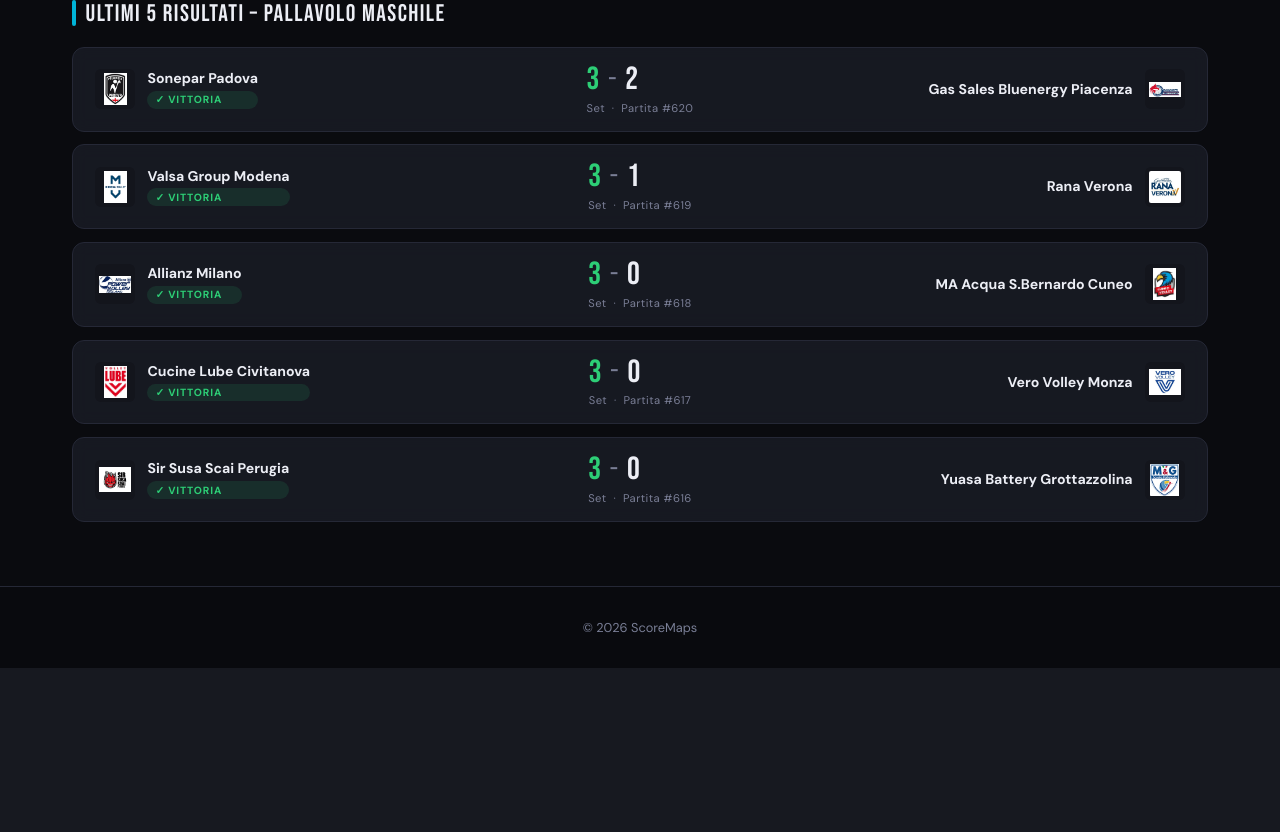
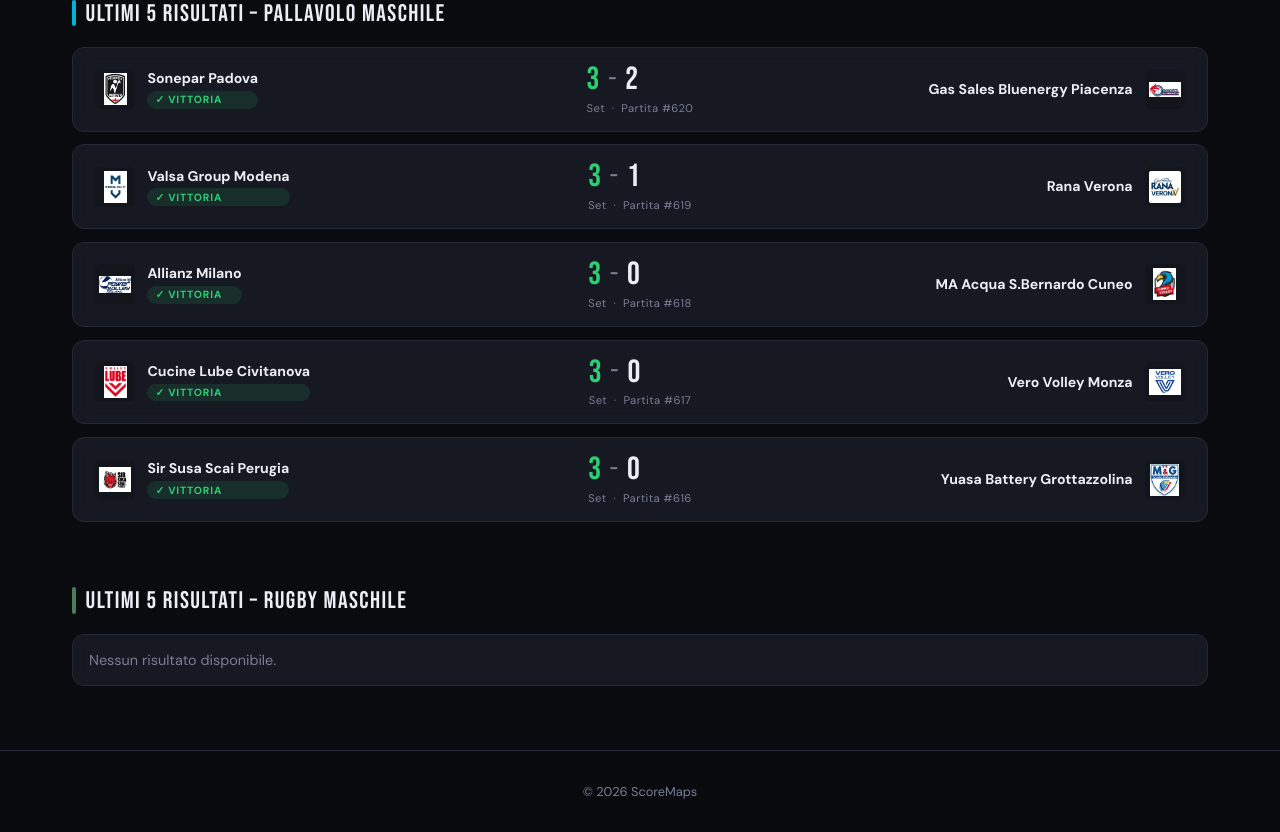
Before and after one commit to Pietro-Pessini-Giorgio/ScoreMaps, a PHP site: page /ScoreMaps/homepage.php in a window 1280 px wide. Shown: the part 2284-3116 px from the top of the page. Before the commit the page ends 2952 px from the top, so only its background shows below. Run offline with PHP 8.4, Linux system fonts and the light colour scheme; data comes from the database, SQL or seed files in the repository.

Commit message:
add rugby fix: homepage.php and style.css

```diff
--- a/homepage.php
+++ b/homepage.php
@@ -68,18 +68,21 @@ $ultimi_basket    = getUltimi($conn, 1, 5);
 $ultimi_volley    = getUltimi($conn, 2, 5);
 $ultimi_basket_f  = getUltimi($conn, 3, 5);
 $ultimi_volley_m  = getUltimi($conn, 4, 5);
+$ultimi_rugby     = getUltimi($conn, 5, 5);
 
 // Sport selezionato: ultime 10 partite
 $ultimi10_basket   = getUltimi($conn, 1, 10);
 $ultimi10_volley   = getUltimi($conn, 2, 10);
 $ultimi10_basket_f = getUltimi($conn, 3, 10);
 $ultimi10_volley_m = getUltimi($conn, 4, 10);
+$ultimi10_rugby    = getUltimi($conn, 5, 10);
 
 // Classifiche
 $classifica_basket   = getClassifica($conn, 1);
 $classifica_volley   = getClassifica($conn, 2);
 $classifica_basket_f = getClassifica($conn, 3);
 $classifica_volley_m = getClassifica($conn, 4);
+$classifica_rugby    = getClassifica($conn, 5);
 
 // Statistiche generali
 $totPartite = $conn->query("SELECT COUNT(*) AS tot FROM risultato")->fetch_assoc()['tot'] ?? 0;
@@ -91,7 +94,7 @@ function renderRisultati($ultimi, $sport) {
         $win1 = ($m['vincitore_nome'] === $m['nome1']);
         $win2 = ($m['vincitore_nome'] === $m['nome2']);
 
-        $placeholder = ($sport === 'volley' || $sport === 'volleym') ? '🏐' : '🏀';
+        $placeholder = ($sport === 'volley' || $sport === 'volleym') ? '🏐' : ($sport === 'rugby' ? '🏉' : '🏀');
         $label = ($sport === 'volley' || $sport === 'volleym') ? "Set &nbsp;·&nbsp; Partita #{$m['id']}" : "Partita #{$m['id']}";
 ?>
         <div class="match-card <?= htmlspecialchars($sport) ?>" style="animation-delay: <?= $i * .06 ?>s">
@@ -154,7 +157,7 @@ function renderRisultati($ultimi, $sport) {
 // Helper: classifica
 function renderClassifica($classifica, $sport) {
     $maxVic = $classifica[0]['vittorie'] ?? 1;
-    $placeholder = ($sport === 'volley' || $sport === 'volleym') ? '🏐' : '🏀';
+    $placeholder = ($sport === 'volley' || $sport === 'volleym') ? '🏐' : ($sport === 'rugby' ? '🏉' : '🏀');
 
     foreach ($classifica as $pos => $sq):
         $vittorie = (int)$sq['vittorie'];
@@ -236,6 +239,7 @@ function renderClassifica($classifica, $sport) {
                 <option value="basketf">🏀 Basket Femminile</option>
                 <option value="volley">🏐 Pallavolo Femminile</option>
                 <option value="volleym">🏐 Pallavolo Maschile</option>
+                <option value="rugby">🏉 Rugby Maschile</option>
             </select>
 
             <?php if (isset($_SESSION["nome"]) && isset($_SESSION["cognome"])): ?>
@@ -320,6 +324,18 @@ function renderClassifica($classifica, $sport) {
 
                 <div class="risultati">
                     <?php renderRisultati($ultimi_volley_m, 'volleym'); ?>
+                </div>
+            </div>
+        </div>
+    </section>
+
+    <section class="sport-section-home">
+        <div class="main no-sidebar">
+            <div>
+                <div class="section-title rugby">Ultimi 5 Risultati – Rugby Maschile</div>
+
+                <div class="risultati">
+                    <?php renderRisultati($ultimi_rugby, 'rugby'); ?>
                 </div>
             </div>
         </div>
@@ -426,6 +442,30 @@ function renderClassifica($classifica, $sport) {
         </div>
     </section>
 
+    <section class="sport-section-detail" id="section-rugby">
+        <div class="main">
+            <div>
+                <div class="section-title rugby">Ultime 10 Partite – Rugby Maschile</div>
+
+                <div class="risultati">
+                    <?php renderRisultati($ultimi10_rugby, 'rugby'); ?>
+                </div>
+            </div>
+
+            <aside class="sidebar">
+                <div class="section-title rugby">Classifica Rugby Maschile</div>
+
+                <div class="rank-card">
+                    <div class="rank-header">
+                        <div class="section-title rugby small-title">Per vittorie</div>
+                    </div>
+
+                    <?php renderClassifica($classifica_rugby, 'rugby'); ?>
+                </div>
+            </aside>
+        </div>
+    </section>
+
 </div>
 
 <footer>
--- a/style.css
+++ b/style.css
@@ -892,3 +892,45 @@ nav {
 #section-volleym .rank-pos.top1 {
     color: var(--accent-vm);
 }
+
+:root {
+    --accent-rugby: #4a7c59;
+    --accent-rugby-light: #7dba91;
+}
+
+.section-title.rugby::before {
+    background: var(--accent-rugby);
+}
+
+.match-card.rugby:hover {
+    border-color: var(--accent-rugby);
+    transform: translateY(-2px);
+}
+
+.rank-vic-num.rugby {
+    color: var(--accent-rugby-light);
+}
+
+.win-bar-fill.rugby {
+    background: linear-gradient(90deg, var(--accent-rugby), var(--accent-rugby-light));
+}
+
+#section-rugby .rank-pos.top1 {
+    color: var(--accent-rugby-light);
+}
+
+#section-rugby .section-title::before {
+    background: var(--accent-rugby) !important;
+}
+
+#section-rugby .match-card:hover {
+    border-color: var(--accent-rugby) !important;
+}
+
+#section-rugby .rank-vic-num {
+    color: var(--accent-rugby-light) !important;
+}
+
+#section-rugby .win-bar-fill {
+    background: linear-gradient(90deg, var(--accent-rugby), var(--accent-rugby-light)) !important;
+}
```
